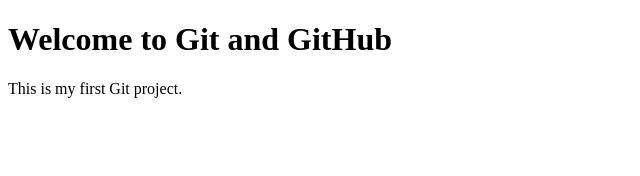
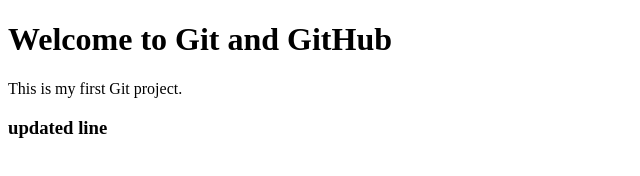
Before and after one commit to pavanihypertestinc/Git-Basics, a plain HTML site: page index.html in a window 1280 px wide. Shown: the whole page, without its empty margins (0-640 px from the left). Drawn offline with Linux system fonts and the light colour scheme.

Commit message:
updated in html page

```diff
--- a/index.html
+++ b/index.html
@@ -9,5 +9,8 @@
 <body>
     <h1>Welcome to Git and GitHub</h1>
     <p>This is my first Git project.</p>
+
+    <h3>updated line</h3>
+
 </body>
 </html>
```
